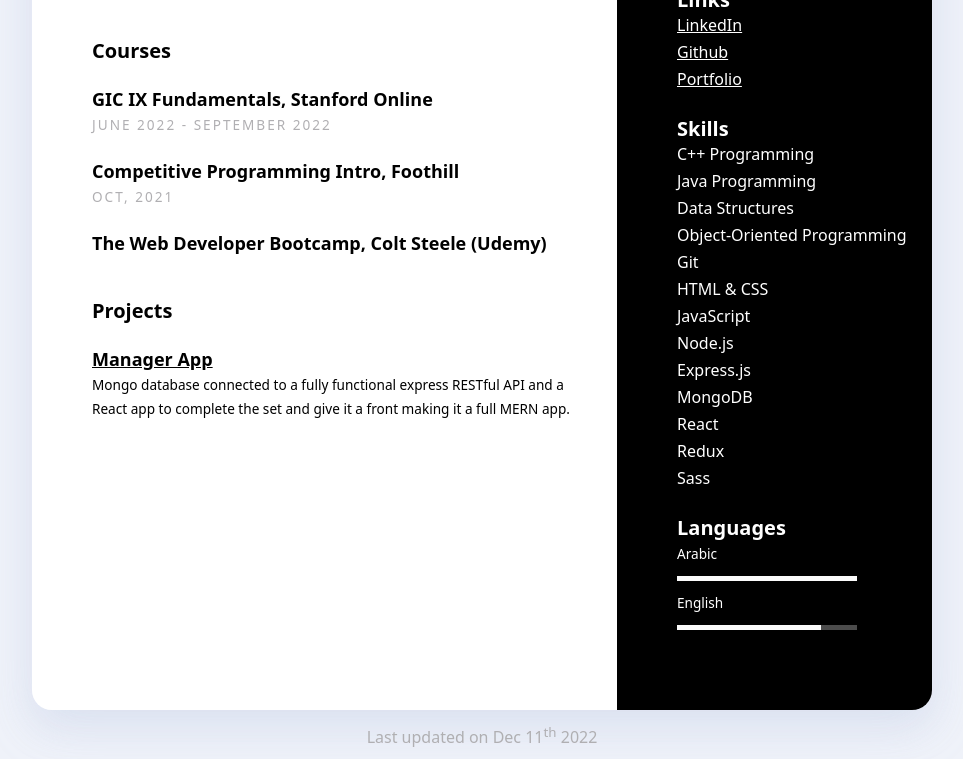
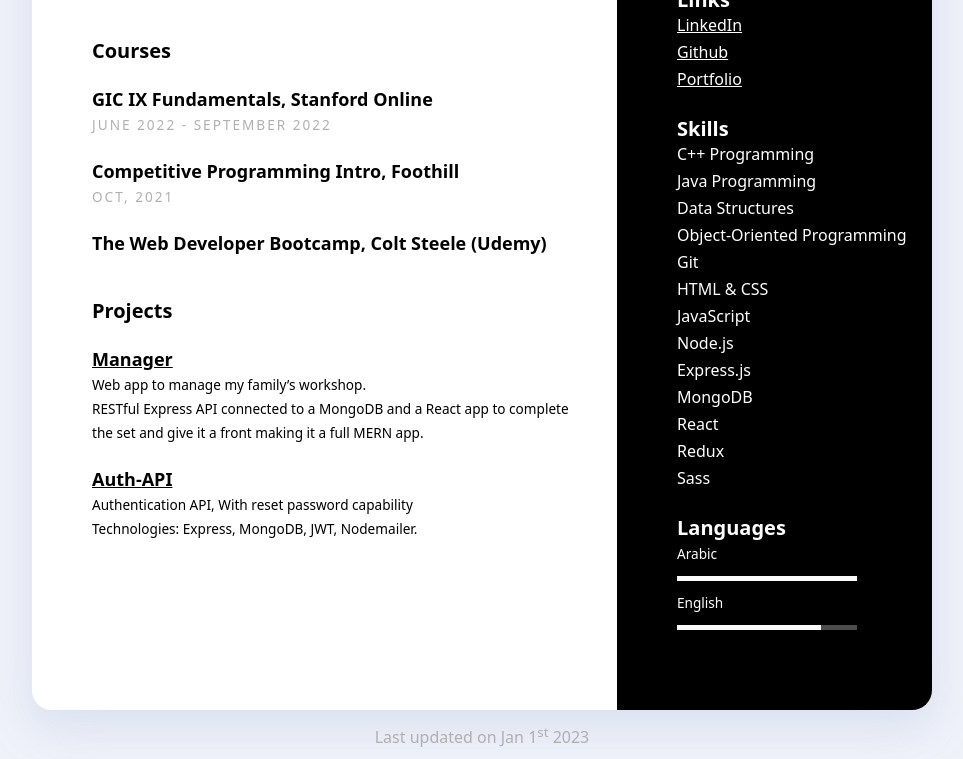
Before and after one commit to AssadAnabosi/Resume, a plain HTML site: page index.html in a window 1280 px wide. Shown: the part 547-1306 px from the top of the page, without its empty margins (158-1121 px from the left). Drawn offline with Linux system fonts and the light colour scheme.

Commit message:
update(Jan-01-'23): Auth API Project

```diff
--- a/index.html
+++ b/index.html
@@ -95,12 +95,30 @@
                 <ul>
                     <li>
                         <h4>
-                            <a href="https://github.com/AssadAnabosi/Manager" class="link">Manager App</a>
+                            <a href="https://github.com/AssadAnabosi/Manager" class="link">Manager</a>
                         </h4>
-                        <p class="description">
-                            Mongo database connected to a fully functional express RESTful API and a React app to
-                            complete the set and give it a front making it a full MERN app.
-                        </p>
+                        <div class="description">
+                            <p>
+                                Web app to manage my family’s workshop.
+                            </p>
+                            <p>
+                                RESTful Express API connected to a MongoDB and a React app to
+                                complete the set and give it a front making it a full MERN app.
+                            </p>
+                        </div>
+                    </li>
+                    <li>
+                        <h4>
+                            <a href="https://github.com/AssadAnabosi/Auth-API" class="link">Auth-API</a>
+                        </h4>
+                        <div class="description">
+                            <p>
+                                Authentication API, With reset password capability
+                            </p>
+                            <p>
+                                Technologies: Express, MongoDB, JWT, Nodemailer.
+                            </p>
+                        </div>
                     </li>
                 </ul>
             </div>
@@ -189,7 +207,7 @@
     </div>
 
     <footer>
-        <p>Last updated on Dec 11<sup>th</sup> 2022</p>
+        <p>Last updated on Jan 1<sup>st</sup> 2023</p>
     </footer>
 </body>
 
```
